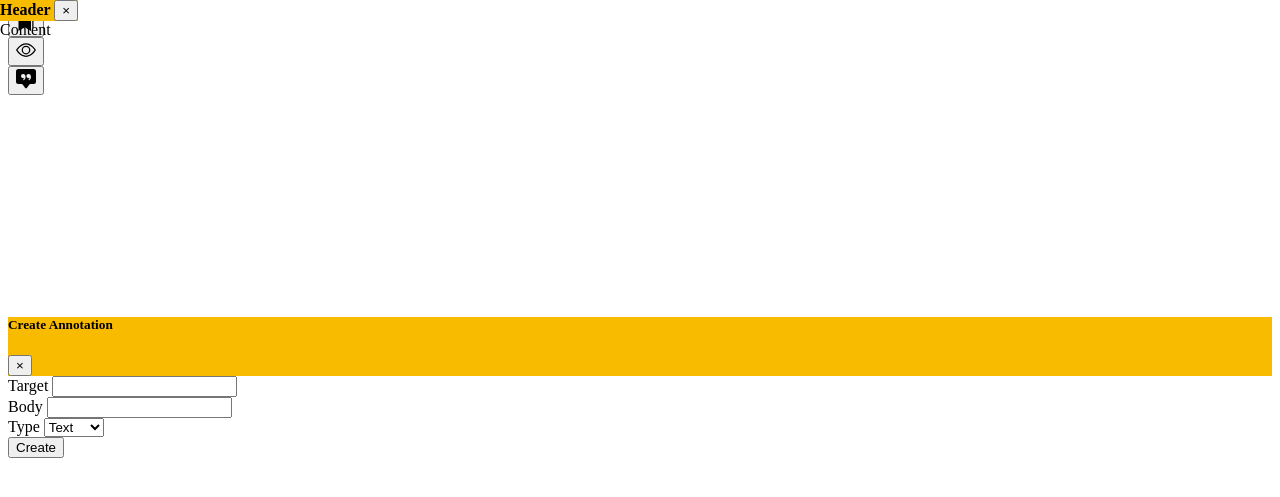
After one commit to akarakoc/mystream, a Django app: template mystream/streampage/templates/annotationBase.html in a window 1280 px wide. The commit adds this page. Shown: the top 497 px of the page. Run offline with Django 3.2, Linux system fonts and the light colour scheme; the template is opened without the code that fills it, so the values that code supplies are empty; some libraries are stand-ins or nearby versions.

Commit message:
Annotation
Annotation

```diff
--- /dev/null
+++ b/mystream/streampage/templates/annotationBase.html
@@ -0,0 +1,160 @@
+<!--{% load static %}-->
+
+<!doctype html>
+<html lang="en">
+<head>
+    <meta charset="utf-8">
+    <meta name="viewport" content="width=device-width, initial-scale=1">
+    <!--<link rel="stylesheet" href="//code.jquery.com/ui/1.12.1/themes/base/jquery-ui.css">
+    <link rel="stylesheet" href="/resources/demos/style.css">
+    <link rel="stylesheet" href="{% static 'css/popup.css' %}">
+    <link rel="stylesheet" href="https://maxcdn.bootstrapcdn.com/bootstrap/4.4.1/css/bootstrap.min.css">
+
+    <link rel="stylesheet" href="{% static 'css/jquery.Jcrop.css' %}">-->
+
+    <!--<script src="https://code.jquery.com/jquery-1.12.4.js"></script>
+    <script src="https://code.jquery.com/ui/1.12.1/jquery-ui.js"></script>
+    <script src="{% static 'jquery/jquery.min.js' %}"></script>
+    <script src='http://ajax.googleapis.com/ajax/libs/jqueryui/1.8.5/jquery-ui.min.js'></script>
+
+    <script src="{% static 'js/jquery.Jcrop.min.js' %}"></script>
+    <script src="{% static 'js/popup.js' %}"></script>
+    <script src="{% static 'js/annotation-model.js' %}"></script>
+    <script src="{% static 'bootstrap/js/bootstrap.js' %}"></script>
+    <script src="{% static 'bootstrap/js/bootstrap.bundle.js' %}"></script>
+    <script src="https://cdnjs.cloudflare.com/ajax/libs/popper.js/1.12.9/umd/popper.min.js" integrity="sha384-ApNbgh9B+Y1QKtv3Rn7W3mgPxhU9K/ScQsAP7hUibX39j7fakFPskvXusvfa0b4Q" crossorigin="anonymous"></script>
+-->
+
+</head>
+
+<div class="annoContainer" id="annoContainer" style="display: none;">
+    <div id="header">
+        <div class="input-group mb-3 search" >
+          <div class="input-group-prepend">
+            <span class="input-group-text" id="basic-addon3">Search Annotation</span>
+          </div>
+          <input type="text" class="form-control" id="searchAnnotation" aria-describedby="basic-addon3">
+        </div>
+    </div>
+    <div id="content"></div>
+    <div id="footer">
+        <br>
+        <label id ="annotationCount">
+            There is not any annotation, yet.
+        </label>
+        <br>
+    </div>
+
+</div>
+
+<div class="slideButton" >
+    <button id="slideButton" type="button" class="btn btn-warning" style="display: block;">
+        <svg class="bi bi-bookmarks-fill" width="1.5em" height="1.5em" viewBox="0 0 16 16" fill="currentColor" xmlns="http://www.w3.org/2000/svg">
+          <path fill-rule="evenodd" d="M2 4a2 2 0 012-2h6a2 2 0 012 2v12l-5-3-5 3V4z" clip-rule="evenodd"/>
+          <path d="M14 14l-1-.6V2a1 1 0 00-1-1H4.268A2 2 0 016 0h6a2 2 0 012 2v12z"/>
+        </svg>
+    </button>
+</div>
+
+<div  class="openHighlightButton" >
+    <button id="openHighlightButton" type="button" class="btn btn-warning" style="display: none;">
+        <svg class="bi bi-eye-fill" width="1.5em" height="1.5em" viewBox="0 0 16 16" fill="currentColor" xmlns="http://www.w3.org/2000/svg">
+          <path d="M10.5 8a2.5 2.5 0 11-5 0 2.5 2.5 0 015 0z"/>
+          <path fill-rule="evenodd" d="M0 8s3-5.5 8-5.5S16 8 16 8s-3 5.5-8 5.5S0 8 0 8zm8 3.5a3.5 3.5 0 100-7 3.5 3.5 0 000 7z" clip-rule="evenodd"/>
+        </svg>
+    </button>
+</div>
+
+<div class="closeHighlightButton" >
+    <button id="closeHighlightButton"  type="button" class="btn btn-warning" style="display: block;">
+        <svg class="bi bi-eye" width="1.5em" height="1.5em" viewBox="0 0 16 16" fill="currentColor" xmlns="http://www.w3.org/2000/svg">
+          <path fill-rule="evenodd" d="M16 8s-3-5.5-8-5.5S0 8 0 8s3 5.5 8 5.5S16 8 16 8zM1.173 8a13.134 13.134 0 001.66 2.043C4.12 11.332 5.88 12.5 8 12.5c2.12 0 3.879-1.168 5.168-2.457A13.134 13.134 0 0014.828 8a13.133 13.133 0 00-1.66-2.043C11.879 4.668 10.119 3.5 8 3.5c-2.12 0-3.879 1.168-5.168 2.457A13.133 13.133 0 001.172 8z" clip-rule="evenodd"/>
+          <path fill-rule="evenodd" d="M8 5.5a2.5 2.5 0 100 5 2.5 2.5 0 000-5zM4.5 8a3.5 3.5 0 117 0 3.5 3.5 0 01-7 0z" clip-rule="evenodd"/>
+        </svg>
+    </button>
+</div>
+
+<div class="createAnnotationButton" >
+    <button id="createAnnotationButton"  type="button" class="btn btn-warning" style="display: block;">
+        <svg class="bi bi-chat-square-quote-fill" width="1.5em" height="1.5em" viewBox="0 0 16 16" fill="currentColor" xmlns="http://www.w3.org/2000/svg">
+          <path fill-rule="evenodd" d="M0 2a2 2 0 012-2h12a2 2 0 012 2v8a2 2 0 01-2 2h-2.5a1 1 0 00-.8.4l-1.9 2.533a1 1 0 01-1.6 0L5.3 12.4a1 1 0 00-.8-.4H2a2 2 0 01-2-2V2zm7.194 2.766c.087.124.163.26.227.401.428.948.393 2.377-.942 3.706a.446.446 0 01-.612.01.405.405 0 01-.011-.59c.419-.416.672-.831.809-1.22-.269.165-.588.26-.93.26C4.775 7.333 4 6.587 4 5.667 4 4.747 4.776 4 5.734 4c.271 0 .528.06.756.166l.008.004c.169.07.327.182.469.324.085.083.161.174.227.272zM11 7.073c-.269.165-.588.26-.93.26-.958 0-1.735-.746-1.735-1.666 0-.92.777-1.667 1.734-1.667.271 0 .528.06.756.166l.008.004c.17.07.327.182.469.324.085.083.161.174.227.272.087.124.164.26.228.401.428.948.392 2.377-.942 3.706a.446.446 0 01-.613.01.405.405 0 01-.011-.59c.42-.416.672-.831.81-1.22z" clip-rule="evenodd"/>
+        </svg>
+    </button>
+</div>
+
+
+
+
+<div id="popover-template" style="display:none">
+    <div class="popover" role="tooltip">
+        <div class="arrow"></div>
+        <h3 class="popover-header"></h3>
+        <div class="popover-body">
+        </div>
+    </div>
+</div>
+
+<div aria-live="polite" aria-atomic="true" style="top: 10px; left: 10px; min-height: 200px; min-width: 500px;">
+  <div class="toast" style="position: absolute; top: 0; left: 0;">
+    <div class="toast-header" style="background-color: #f9bb00;">
+      <strong class="mr-auto toast-title "> Header </strong>
+      <button type="button" class="ml-2 mb-1 close" data-dismiss="toast" aria-label="Close">
+        <span aria-hidden="true">&times;</span>
+      </button>
+    </div>
+    <div class="toast-body">
+        Content
+    </div>
+  </div>
+</div>
+
+
+<div id="annotation-modal" class="modal fade" tabindex="-1" role="dialog" aria-labelledby="exampleModalCenterTitle" aria-hidden="true">
+  <div class="modal-dialog modal-dialog-centered" role="document">
+    <div class="modal-content">
+      <div class="modal-header" style="background-color: #f9bb00;">
+        <h5 class="modal-title" id="modalLongTitle" >Create Annotation</h5>
+        <button type="button" class="close" data-dismiss="modal" aria-label="Close">
+          <span aria-hidden="true">&times;</span>
+        </button>
+      </div>
+
+      <div id="annotation-modal-form" class="modal-body">
+
+          <form>
+              <div class="form-group">
+                <label for="target">Target</label>
+                <input type="text" class="form-control" id="target" >
+              </div>
+              <div class="form-group">
+                <label for="body">Body</label>
+                <input type="text" class="form-control" id="body" >
+              </div>
+
+              <div class="form-group">
+                <label for="type">Type</label>
+                <select class="form-control" id="type">
+                  <option value="TextualBody">Text</option>
+                  <option value="Image" >Image</option>
+                  <option value="Video" >Video</option>
+                </select>
+              </div>
+
+              <input type="hidden" class="form-control" id="canonical" >
+              <input type="hidden" class="form-control" id="jsonAnnotation" >
+              <input type="hidden" class="form-control" id="annoType" >
+
+              <div class="modal-footer">
+                  <button id="submit" type="submit" class="btn btn-warning">Create</button>
+              </div>
+
+            </form>
+      </div>
+
+    </div>
+  </div>
+</div>
+
+
+
+</html>
```
Also changed, not shown: mystream/streampage/templates/base.html (+20 -2 lines), mystream/streampage/templates/datatypes.html (+11 -10 lines), mystream/streampage/templates/postDetails.html (+104 -23 lines), mystream/streampage/static/uploads/communities/nedir.jpg (added), mystream/streampage/static/uploads/posts/cat.jpg (added), mystream/streampage/static/uploads/posts/nedir.jpg (added).
